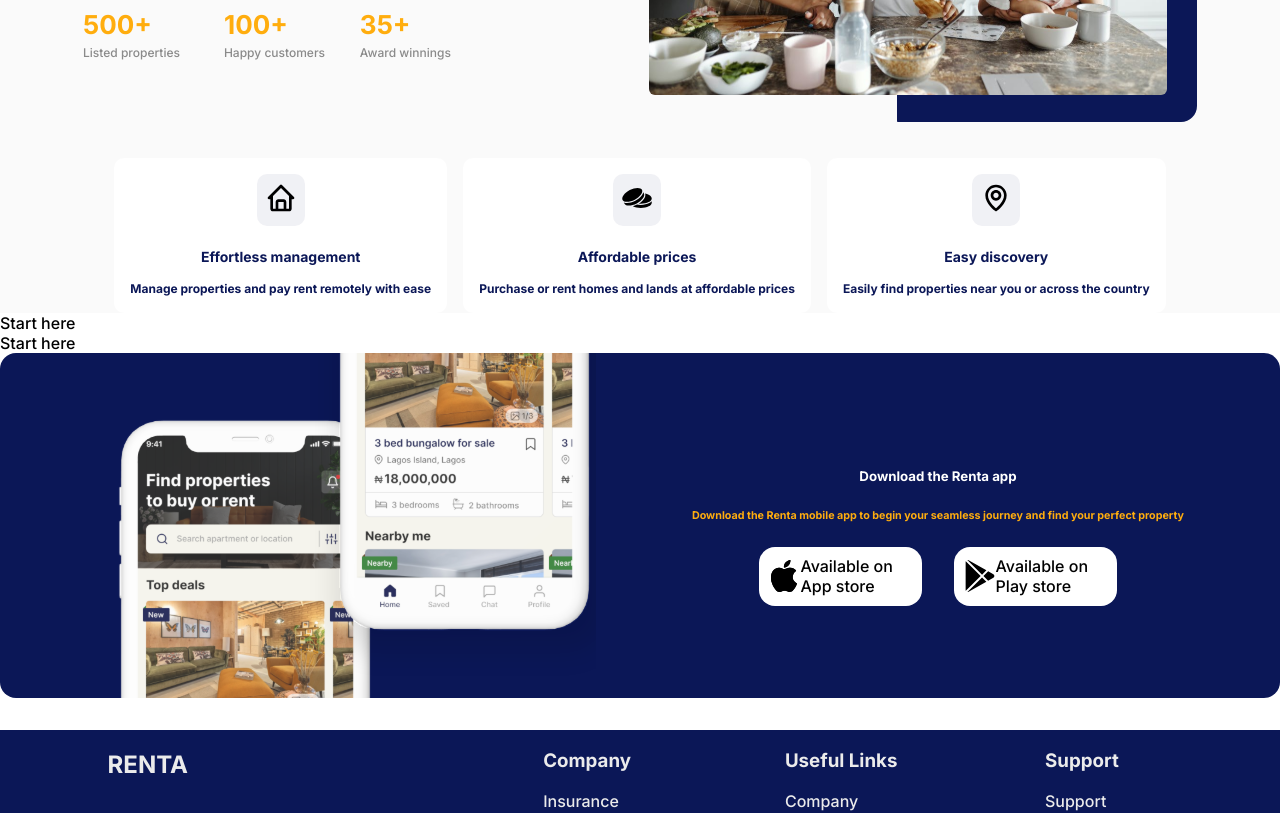
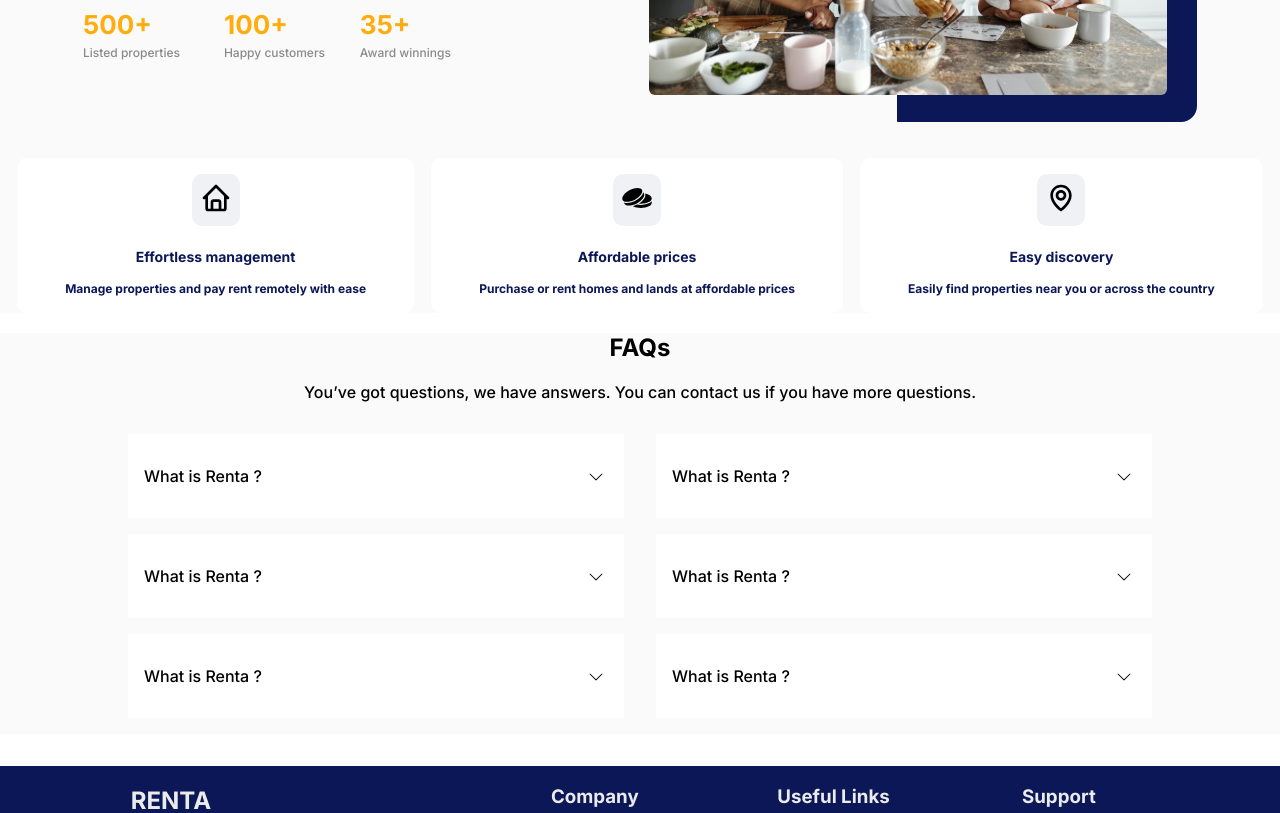
Before and after one commit to walexy026/renta, a React (Create React App) app: page / in a window 1280 px wide. Shown: the part 1220-2033 px from the top of the page. Built offline with nearby package versions, Linux system fonts and the light colour scheme.

Commit message:
done with faq

```diff
--- a/src/App.js
+++ b/src/App.js
@@ -16,7 +16,7 @@
       <Partner />
       <Stats />
       <Faq />
-      <Playstore />
+      {/* <Playstore /> */}
       <Footer />
     </div>
   );
--- a/src/components/Faq/Faq.js
+++ b/src/components/Faq/Faq.js
@@ -1,29 +1,89 @@
 import React from "react";
 import Collapsible from "react-collapsible";
-
+import { BsChevronDown } from "react-icons/bs";
+import "./Faq.scss";
 export default function Faq() {
   return (
-    <div>
-      <Collapsible trigger="Start here">
-        <p>
-          This is the collapsible content. It can be any element or React
-          component you like.
-        </p>
-        <p>
-          It can even be another Collapsible component. Check out the next
-          section!
-        </p>
-      </Collapsible>
-      <Collapsible trigger="Start here">
-        <p>
-          This is the collapsible content. It can be any element or React
-          component you like.
-        </p>
-        <p>
-          It can even be another Collapsible component. Check out the next
-          section!
-        </p>
-      </Collapsible>
+    <div className="faqs">
+      <h2>FAQs</h2>
+      <p>
+        You’ve got questions, we have answers. You can contact us if you have
+        more questions.
+      </p>
+
+      <div className="faq">
+        <div>
+          <div className="wrapper">
+            <Collapsible
+              trigger="What is Renta ?"
+              triggerElementProps={<BsChevronDown />}
+              triggerTagName="div"
+              triggerClassName="CustomTriggerCSS"
+            >
+              <BsChevronDown className="che" />
+              <p>
+                Lorem ipsum, dolor sit amet consectetur adipisicing elit. Ut nam
+                quas quibusdam tenetur dolores animi eligendi nihil cum, quam
+                sint.
+              </p>
+            </Collapsible>
+          </div>
+          <div className="wrapper2">
+            <Collapsible trigger="What is Renta ?" triggerTagName="div">
+              <BsChevronDown className="che2" />
+              <p>
+                Lorem ipsum, dolor sit amet consectetur adipisicing elit. Ut nam
+                quas quibusdam tenetur dolores animi eligendi nihil cum, quam
+                sint.
+              </p>
+            </Collapsible>
+          </div>
+          <div className="wrapper3">
+            <Collapsible trigger="What is Renta ?" triggerTagName="div">
+              <BsChevronDown className="che3" />
+              <p>
+                Lorem ipsum, dolor sit amet consectetur adipisicing elit. Ut nam
+                quas quibusdam tenetur dolores animi eligendi nihil cum, quam
+                sint.
+              </p>
+            </Collapsible>
+          </div>
+        </div>
+        <div>
+          <div>
+            <div className="wrapper4">
+              <Collapsible trigger="What is Renta ? " triggerTagName="div">
+                <BsChevronDown className="che4" />
+                <p>
+                  Lorem ipsum, dolor sit amet consectetur adipisicing elit. Ut
+                  nam quas quibusdam tenetur dolores animi eligendi nihil cum,
+                  quam sint.
+                </p>
+              </Collapsible>
+            </div>
+            <div className="wrapper5">
+              <Collapsible trigger="What is Renta ? " triggerTagName="div">
+                <BsChevronDown className="che5" />
+                <p>
+                  Lorem ipsum, dolor sit amet consectetur adipisicing elit. Ut
+                  nam quas quibusdam tenetur dolores animi eligendi nihil cum,
+                  quam sint.
+                </p>
+              </Collapsible>
+            </div>
+            <div className="wrapper6">
+              <Collapsible trigger="What is Renta ? " triggerTagName="div">
+                <BsChevronDown className="che6" />
+                <p>
+                  Lorem ipsum, dolor sit amet consectetur adipisicing elit. Ut
+                  nam quas quibusdam tenetur dolores animi eligendi nihil cum,
+                  quam sint.
+                </p>
+              </Collapsible>
+            </div>
+          </div>
+        </div>
+      </div>
     </div>
   );
 }
--- a/src/components/Faq/Faq.scss
+++ b/src/components/Faq/Faq.scss
@@ -0,0 +1,49 @@
+.faqs {
+  background: #fafafa;
+  h2,
+  p {
+    text-align: center;
+  }
+}
+.faq {
+  margin: 2rem 8rem;
+  display: flex;
+  justify-content: center;
+  align-items: center;
+  cursor: pointer;
+  gap: 2rem;
+  //   background-color: #fff;
+  @media only screen and (max-width: 768px) {
+    flex-direction: column;
+    margin: 2rem 2rem;
+  }
+  //   .topche {
+  //   }
+
+  .wrapper,
+  .wrapper2,
+  .wrapper3,
+  .wrapper4,
+  .wrapper5,
+  .wrapper6 {
+    position: relative;
+  }
+  .che,
+  .che2,
+  .che3,
+  .che4,
+  .che5,
+  .che6 {
+    position: absolute;
+    right: 20px;
+    top: 35px;
+  }
+  p {
+    color: #1e1e1e;
+  }
+  .Collapsible {
+    background-color: #fff;
+    margin-bottom: 1rem;
+    padding: 2rem 1rem;
+  }
+}
--- a/src/components/Footer/Footer.scss
+++ b/src/components/Footer/Footer.scss
@@ -33,7 +33,7 @@
       }
     }
     h3 {
-      padding-left: 2.5rem;
+      padding-left: 0.1rem;
       @media only screen and (max-width: 768px) {
         padding-left: 0.1rem;
       }
@@ -44,6 +44,7 @@
       align-items: flex-start;
       color: #ebebeb;
       cursor: pointer;
+      padding-left: 0.1rem;
       list-style: none;
       .listLink {
         padding-bottom: 1rem;
@@ -63,5 +64,6 @@
     align-items: flex-start;
     padding-left: 1rem;
     gap: 1rem;
+    margin: 0.2rem 0.1rem;
   }
 }
--- a/src/components/Stats/Stats.scss
+++ b/src/components/Stats/Stats.scss
@@ -21,6 +21,10 @@
     width: 16rem;
     line-height: 30px;
     color: #1e1e1e;
+    @media only screen and (max-width: 768px) {
+      font-size: 20px;
+      width: 10rem;
+    }
   }
   p {
     font-style: normal;
@@ -29,6 +33,10 @@
     width: 24rem;
     line-height: 19px;
     color: #4c4c4c;
+    @media only screen and (max-width: 768px) {
+      font-size: 15px;
+      width: 15rem;
+    }
   }
   .statsNumber {
     display: flex;
@@ -39,6 +47,9 @@
       padding-right: 2rem;
       flex-direction: column;
       justify-content: center;
+      @media only screen and (max-width: 768px) {
+        padding-right: 0.7rem;
+      }
     }
     figure {
       font-style: normal;
@@ -48,6 +59,9 @@
       color: #ffad0e;
       margin-bottom: 1rem;
       margin-inline-start: 0;
+      @media only screen and (max-width: 768px) {
+        font-size: 16px;
+      }
     }
     h6 {
       font-style: normal;
@@ -56,6 +70,9 @@
       line-height: 10px;
       color: #8a8a8a;
       margin: 0;
+      @media only screen and (max-width: 768px) {
+        font-size: 10px;
+      }
     }
   }
   .statsImg {
@@ -78,11 +95,15 @@
 .features {
   // background-color: #4c4c4c;
   display: flex;
-  justify-content: center;
+  justify-content: space-evenly;
   align-items: center;
   padding-top: 2rem;
-  gap: 1rem;
+  // margin: 0 2rem;
+  // gap: 5rem;
   background: #fafafa;
+  @media only screen and (max-width: 768px) {
+    flex-direction: column;
+  }
   .featureItems {
     background: #ffffff;
     border-radius: 10px;
@@ -90,7 +111,9 @@
     flex-direction: column;
     justify-content: center;
     align-items: center;
-    padding: 1rem;
+    // margin: 0 2rem;
+
+    padding: 1rem 3rem;
     cursor: pointer;
     &:hover {
       background-color: #8a8a8a;
```
Also changed, not shown: src/Assets/bgwaitlist.svg (added).
